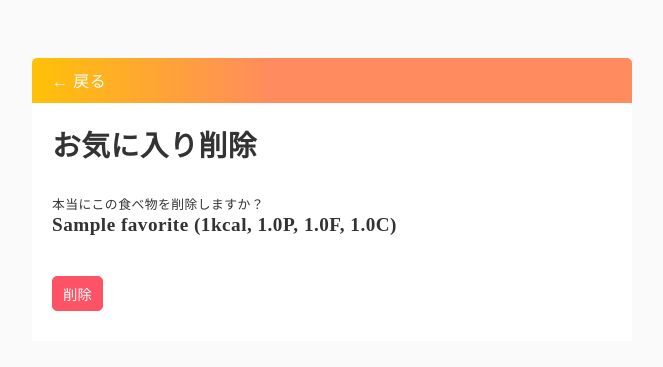
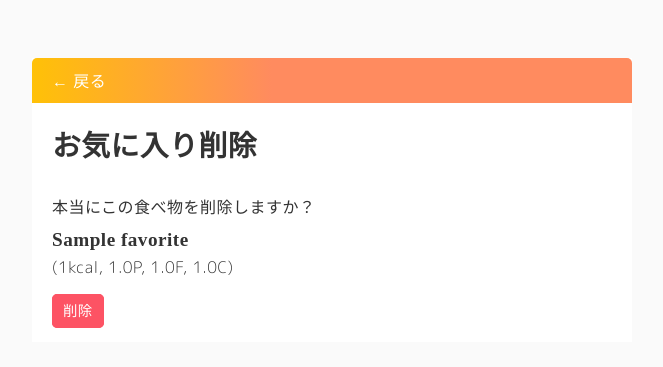
Before and after one commit to mshr530/pfc_calc, a Django app: page /favorite/delete/1 in a window 1280 px wide. Shown: the top 367 px of the page, without its empty margins (308-971 px from the left). Run offline with Django 3.2, Linux system fonts and the light colour scheme; tables that the repository leaves empty hold one stand-in row (values such as "Sample post").

Commit message:
red-delete-buttons were editted, separate food name and nutri-info into two lines

```diff
--- a/templates/base.html
+++ b/templates/base.html
@@ -253,12 +253,15 @@
       border-radius: 5px;
     }
     .form-txt{
-      font-size: 0.8rem;
+      font-size: 1rem;
       margin: 20px 0 0;
     }
     .form-bld-txt {
       font-size: 1.2rem;
-      margin: 0 0 20px;
+      margin-top: 10px;
+    }
+    .nutri-txt{
+      margin: 5px 0 20px;
     }
     form span {
       font-size: 0.8rem;
@@ -584,6 +587,9 @@
         font-size: 0.8rem;
         text-decoration: underline;
       }
+      .form-txt{
+        font-size: .8rem;
+      }
     }
   </style>
 </head>
--- a/templates/base/delete.html
+++ b/templates/base/delete.html
@@ -16,9 +16,10 @@
     <form action="" method="post">
       {% csrf_token %}
       <p class="form-txt">本当にこの食べ物を削除しますか？</p>
-      <h3 class="form-bld-txt">{{food.name}} ({{food.kcal}}kcal, {{food.protein}}P, {{food.fat}}F, {{food.carb}}C)</h3>
+      <h3 class="form-bld-txt">{{food.name}}</h3>
+      <p class="nutri-txt">({{food.kcal}}kcal, {{food.protein}}P, {{food.fat}}F, {{food.carb}}C)</p>
 
-    <button class='button button-delete' href="{% url 'food_delete' food.id %}">削除</button>
+    <a class='button button-delete' href="{% url 'food_delete' food.id %}">削除</a>
     </form>
   </div>
 
--- a/templates/base/favorite_delete.html
+++ b/templates/base/favorite_delete.html
@@ -14,9 +14,10 @@
     <form action="{% url 'favorite_delete' favorite.id %}" method="post">
       {% csrf_token %}
       <p class="form-txt">本当にこの食べ物を削除しますか？</p>
-      <h3 class="form-bld-txt">{{favorite.name}} ({{favorite.kcal}}kcal, {{favorite.protein}}P, {{favorite.fat}}F, {{favorite.carb}}C)</h3>
+      <h3 class="form-bld-txt">{{favorite.name}}</h3>
+      <p class="nutri-txt">({{favorite.kcal}}kcal, {{favorite.protein}}P, {{favorite.fat}}F, {{favorite.carb}}C)</p>
 
-      <button class="button button-delete" type="submit">削除</button>
+      <a class="button button-delete" type="submit">削除</a>
     </form>
   </div>
 
--- a/templates/blog/comment_delete.html
+++ b/templates/blog/comment_delete.html
@@ -15,7 +15,7 @@
     {% csrf_token %}
     <p class="form-txt">本当にこの記事を削除しますか？</p>
     <p class="form-bld-txt">{{ comment.text }}</p>
-    <button class="button button-delete" type="submit">削除</button>
+    <a class="button button-delete" type="submit">削除</a>
   </form>
 </div>
 {% endblock %}
--- a/templates/blog/delete.html
+++ b/templates/blog/delete.html
@@ -15,7 +15,7 @@
     {% csrf_token %}
     <p class="form-txt">本当にこの記事を削除しますか？</p>
     <h3 class="form-bld-txt">{{ blog.title }}</h3>
-    <button class="button button-delete" type="submit">削除</button>
+    <a class="button button-delete" type="submit">削除</a>
   </form>
 </div>
 {% endblock %}
```
